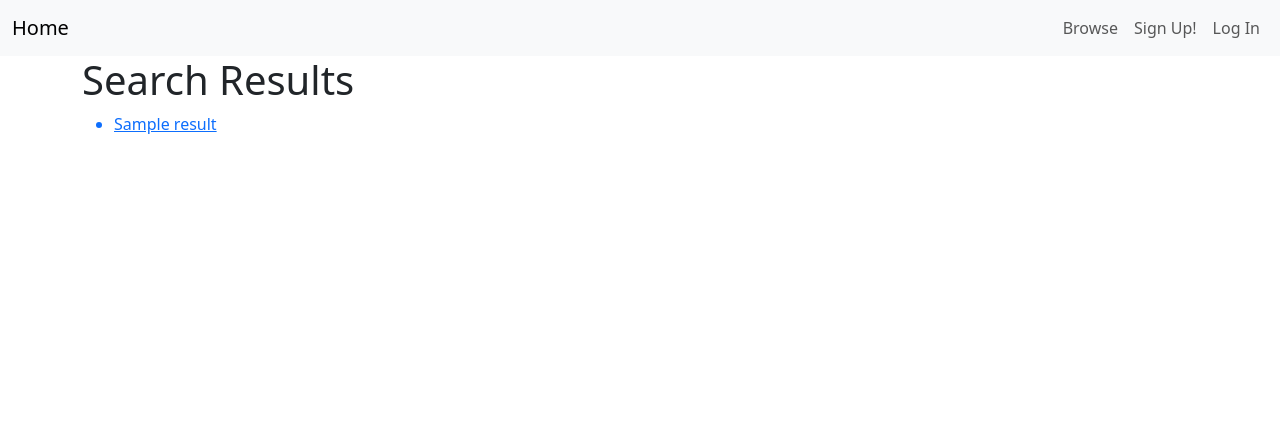
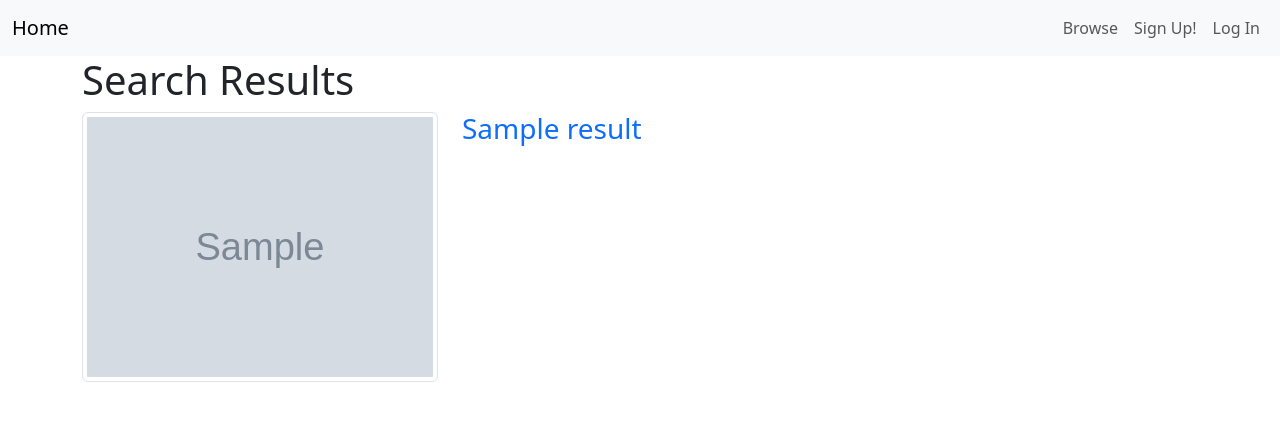
Before and after one commit to anthonyradose/gamesay_milestone_project3, a Flask app: page /search_results in a window 1280 px wide. Shown: the top 421 px of the page. Run offline with Flask 3, Linux system fonts and the light colour scheme; grey boxes marked "Sample" are stand-in pictures; a database or web service that is not in the repository returns one stand-in record (values such as "Sample title"); data that the repository does not hold is empty; some libraries are stand-ins or nearby versions.

Commit message:
Add initial styling for search results section

```diff
--- a/templates/search_results.html
+++ b/templates/search_results.html
@@ -1,10 +1,19 @@
 {% extends "base.html" %}
 {% block content %}
 <h1>Search Results</h1>
-<ul>
+<ul class="list-unstyled">
     {% for game in games %}
-    <a href="{{url_for('game_info', game=game)}}">
-        <li>{{ game.name }}</li>
+    <a href="{{ url_for('game_info', game=game) }}" class="text-decoration-none">
+        <li class="mb-3">
+            <div class="row">
+                <div class="col-md-4">
+                    <img src="{{ game.background_image }}" class="img-thumbnail rounded">
+                </div>
+                <div class="col-md-8">
+                    <h3>{{ game.name }}</h3>
+                </div>
+            </div>
+        </li>
     </a>
     {% endfor %}
 </ul>
```
